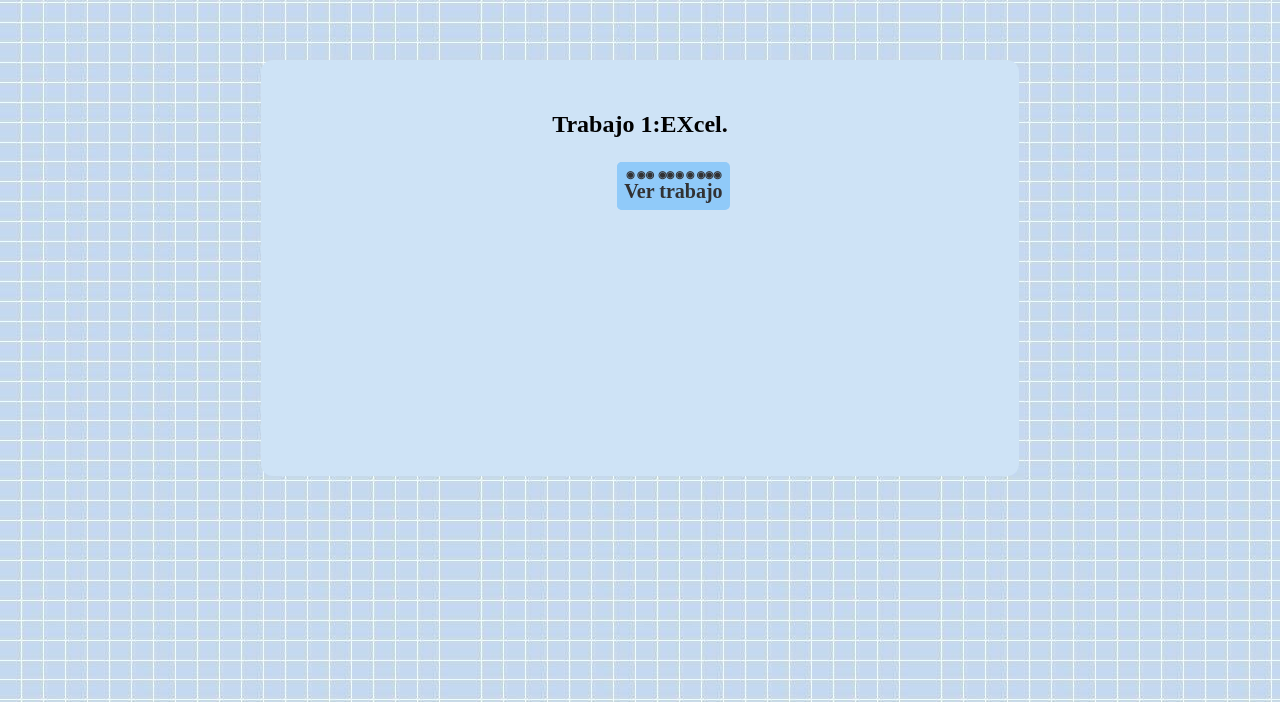
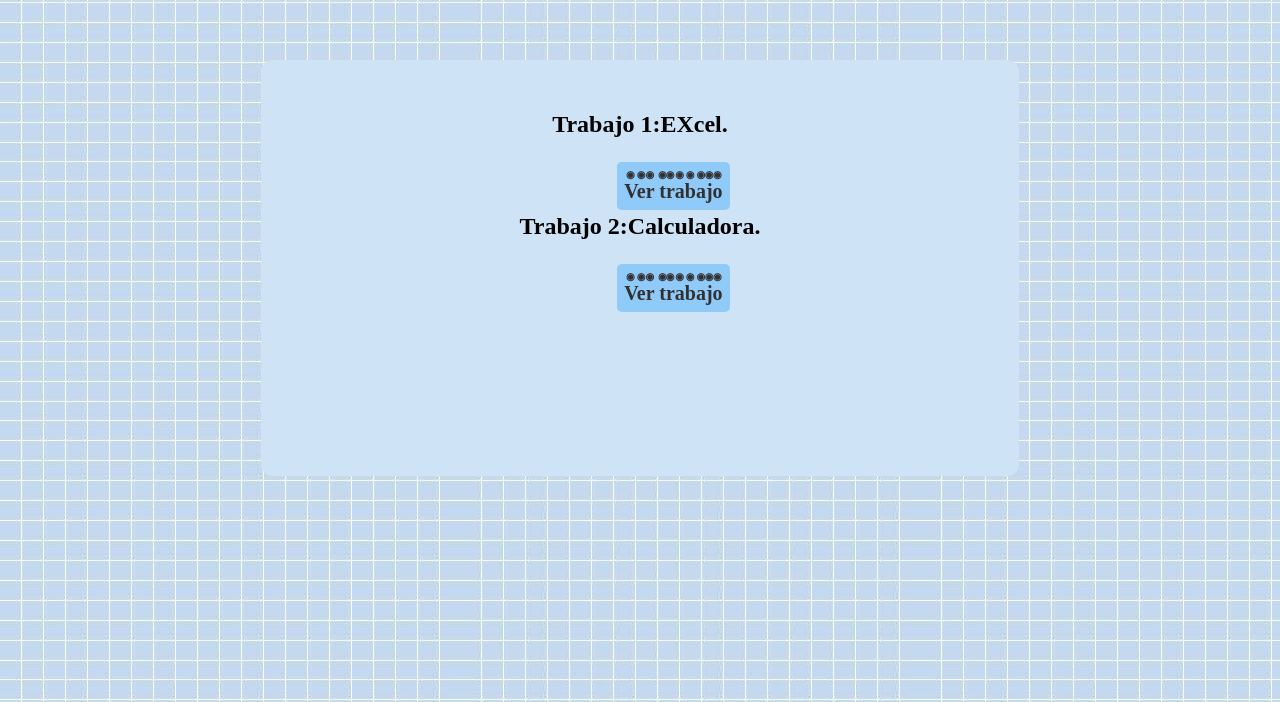
Before and after one commit to salososa3/actividadj1, a plain HTML site: page periodo1.html in a window 1280 px wide. Shown: the part 98-800 px from the top of the page. Drawn offline with Linux system fonts and the light colour scheme.

Commit message:
Update periodo1.html

```diff
--- a/periodo1.html
+++ b/periodo1.html
@@ -12,3 +12,5 @@
  		<center><h2><br><p>Trabajo 1:EXcel.</p></td></h2><center>
  			<center><a class="boton_personalizado1" href="index.html">Inicio</a></center>
  			<center><a class="boton_personalizado1" href="https://sosasalome.github.io/excel2/">Ver trabajo</a></center>
+		<center><h2><br><p>Trabajo 2:Calculadora.</p></td></h2><center>
+ 				<center><a class="boton_personalizado1" href=" https://sosasalome.github.io/sumar-/">Ver trabajo</a></center>
```
